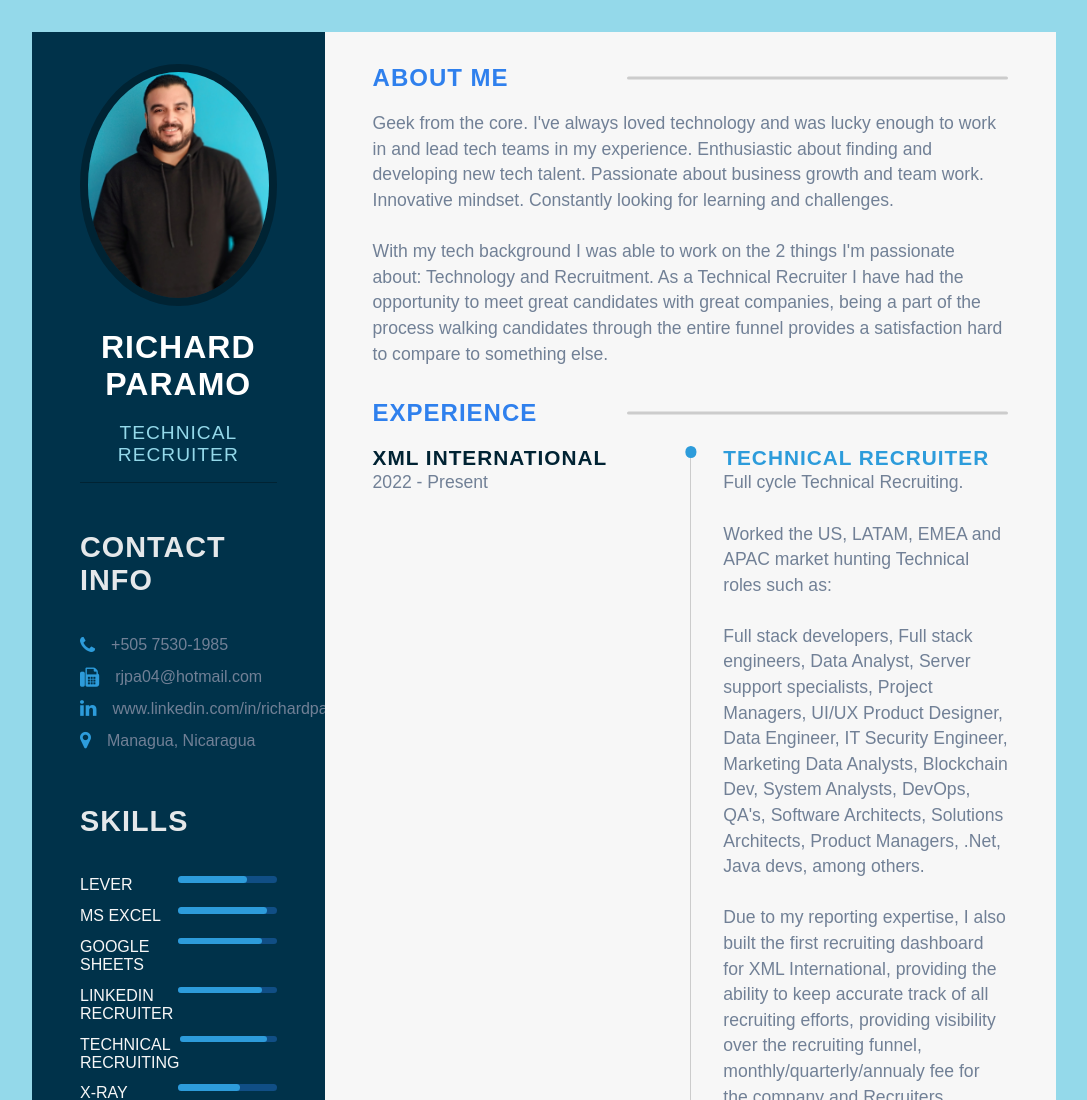
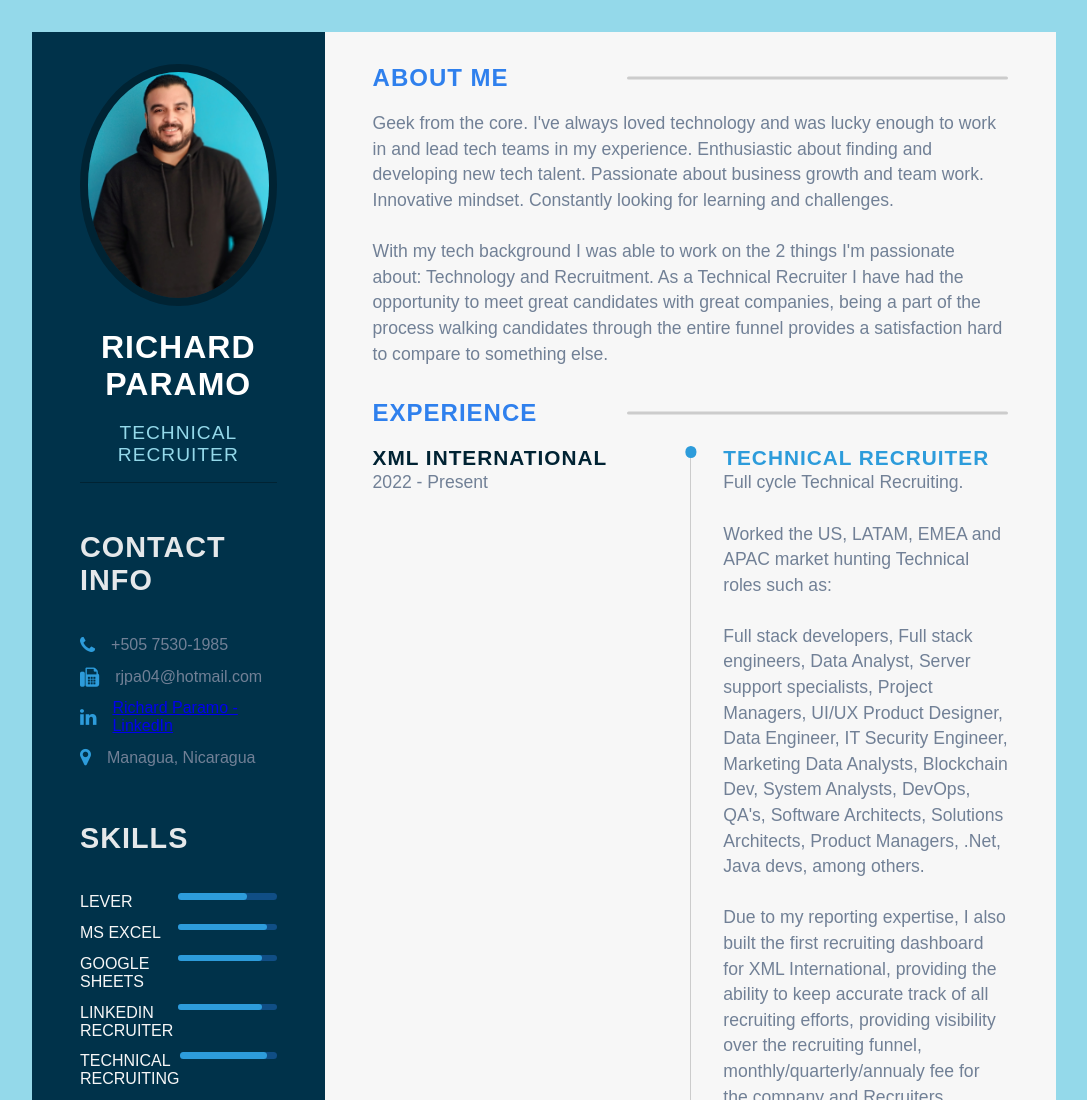
Before and after one commit to rjpa04/Richard-Paramo-CV, a plain HTML site: page index.html in a window 1280 px wide. Shown: the top 1100 px of the page, without its empty margins (96-1183 px from the left). Drawn offline with Linux system fonts and the light colour scheme.

Commit message:
Update index.html

```diff
--- a/index.html
+++ b/index.html
@@ -35,7 +35,8 @@
 
                         <li>
                             <i class="fa fa-linkedin"></i>
-                          www.linkedin.com/in/richardparamo
+                        <a href="https://www.linkedin.com/in/richardparamo">Richard Paramo - LinkedIn</a>
+
                         </li>
 
                         <li>
```
